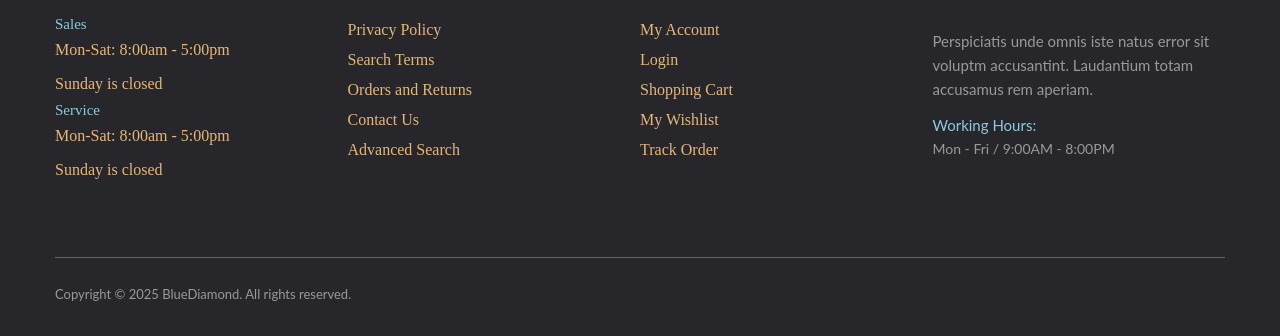
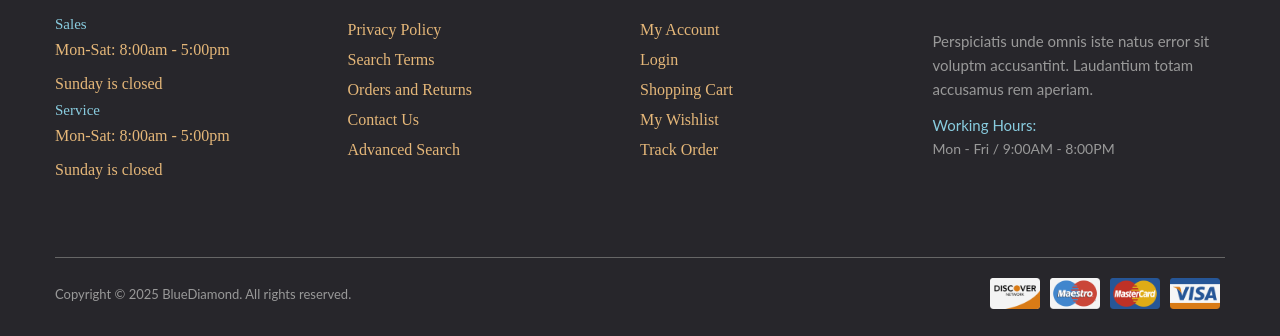
Before and after one commit to VijaySakhwala/Jewellery-web-host, a plain HTML site: page index.html.html in a window 1280 px wide. Shown: the part 4585-4921 px from the top of the page. Drawn offline with Linux system fonts and the light colour scheme; files whose address does not match are found by name.

Commit message:
Update index.html.html

```diff
--- a/index.html.html
+++ b/index.html.html
@@ -790,10 +790,10 @@
                         <!-- secound -->
                         <div class="last-child2">
                             <ul>
-                                <li><a href="#"><img src="Jewelryimg33.png" alt=""></a></li>
-                                <li><a href="#"><img src="Jewelryimg34.png" alt=""></a></li>
-                                <li><a href="#"><img src="Jewelryimg35.png" alt=""></a></li>
-                                <li><a href="#"><img src="Jewelryimg36.png" alt=""></a></li>
+                                <li><a href="#"><img src="Jewelryimg33.jpg" alt=""></a></li>
+                                <li><a href="#"><img src="Jewelryimg34.jpg" alt=""></a></li>
+                                <li><a href="#"><img src="Jewelryimg35.jpg" alt=""></a></li>
+                                <li><a href="#"><img src="Jewelryimg36.jpg" alt=""></a></li>
                             </ul>
                         </div>
                         <!-- secound end -->
```
